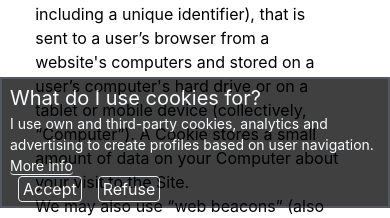
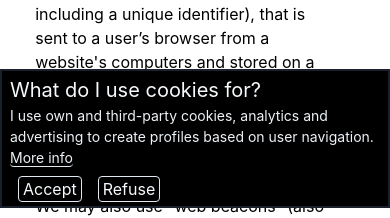
Before and after one commit to mloidi/mloidi.com, a React (Create React App) app: page /cookies in a window 390 px wide. Shown: the part 636-854 px from the top of the page. Built offline with nearby package versions, Linux system fonts and the light colour scheme; no server answers.

Commit message:
add margin to the buttons

```diff
--- a/src/components/common/Banner.jsx
+++ b/src/components/common/Banner.jsx
@@ -47,7 +47,7 @@ const Banner = () => {
 
   const getStyle = () => {
     if (showBanner) {
-      return 'block sticky bottom-0 right-0 min-w-full bg-black text-gray-100 border-gray-900 border-2 px-2 py-1 opacity-75';
+      return 'block sticky bottom-0 right-0 min-w-full bg-black text-gray-100 border-gray-900 border-2 px-2 py-1 opacity-100';
     } else {
       return 'hidden';
     }
@@ -56,7 +56,7 @@ const Banner = () => {
     <div className={getStyle()}>
       <div className="text-xl">What do I use cookies for?</div>
       <div className="flex flex-wrap justify-between">
-        <div className="text-sm">
+        <div className="text-sm text-gray-200">
           I use own and third-party cookies, analytics and advertising to create
           profiles based on user navigation.{'  '}
           <Link
@@ -67,7 +67,7 @@ const Banner = () => {
             More info
           </Link>
         </div>
-        <div>
+        <div className="mt-2 lg:mt-0">
           <button
             className="border rounded mx-2 px-1 hover:bg-gray-100 hover:text-black hover:opacity-75"
             onClick={() => {
```
